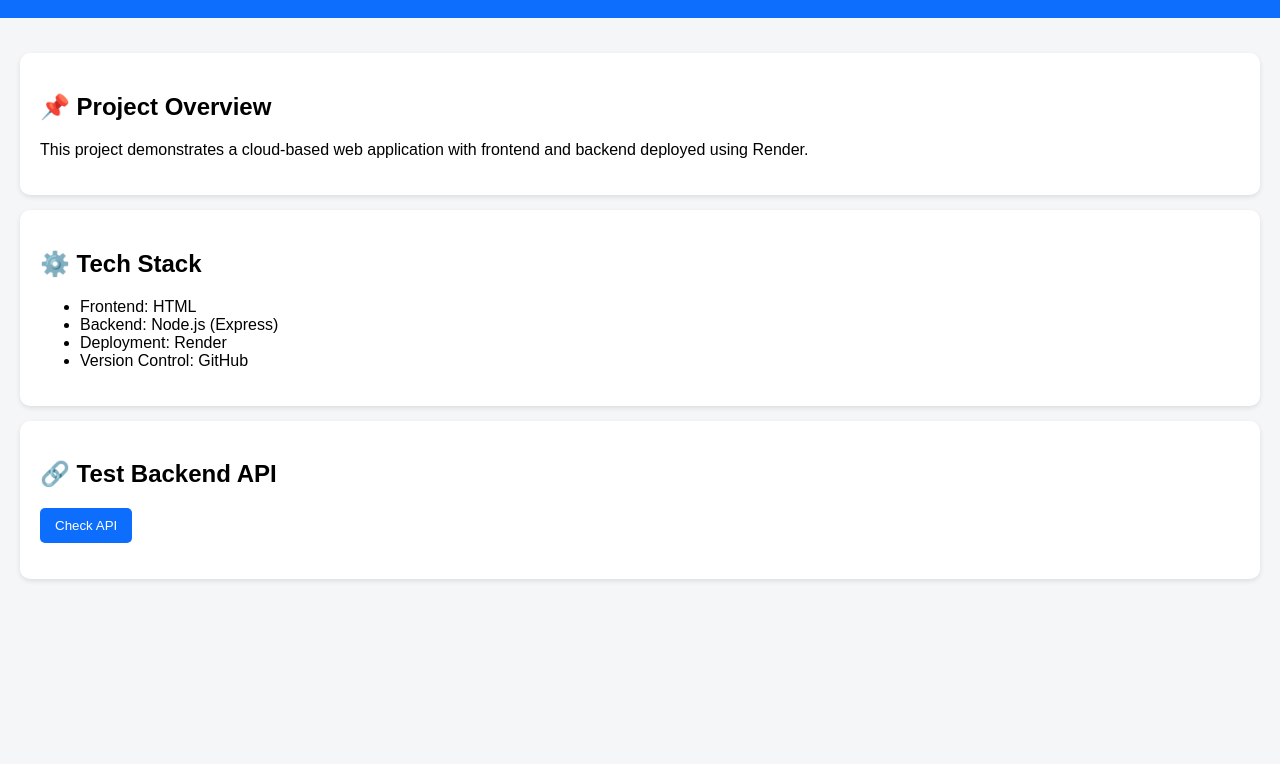
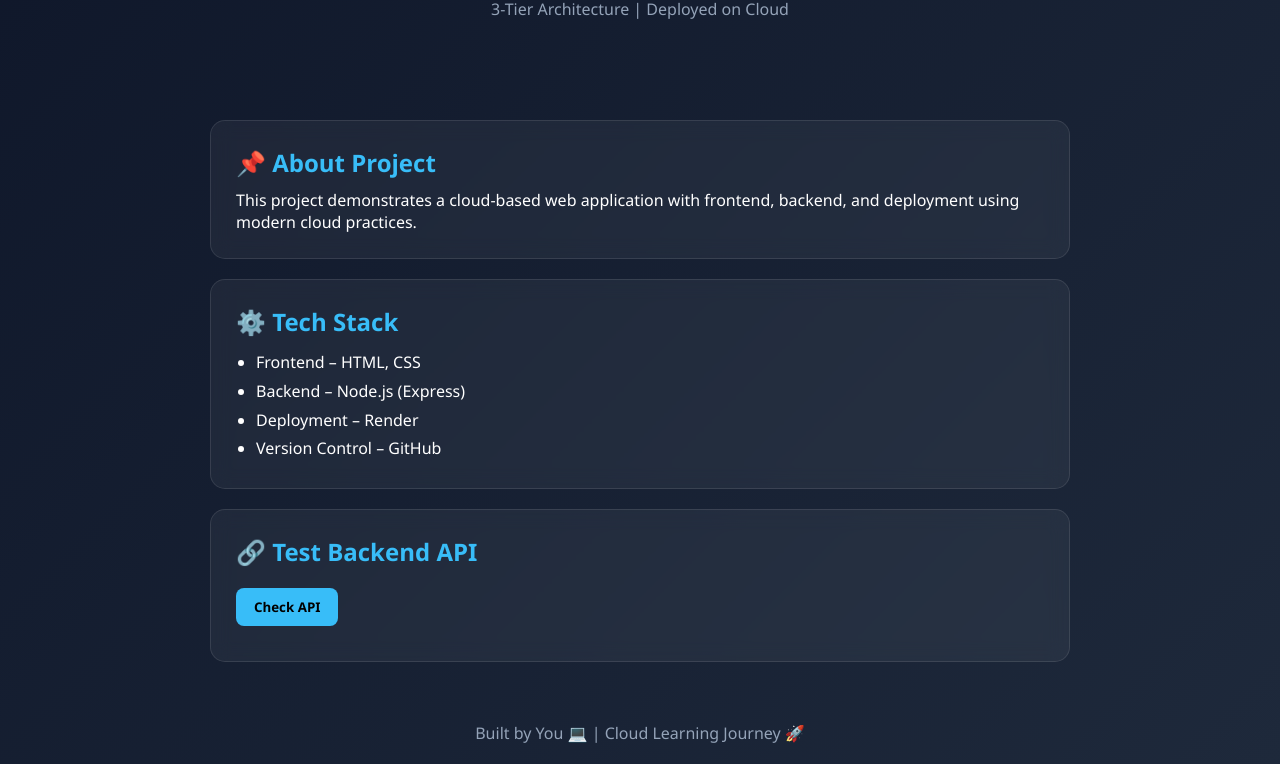
Before and after one commit to divyagnanavel3-sys/cloud-project, a website: page index.html in a window 1280 px wide. Shown: the part 127-891 px from the top of the page. Before the commit the page ends 800 px from the top, so only its background shows below. Drawn offline with Linux system fonts and the light colour scheme.

Commit message:
Update index.html

```diff
--- a/index.html
+++ b/index.html
@@ -2,72 +2,129 @@
 <html>
 <head>
     <title>Cloud Project</title>
+    <meta name="viewport" content="width=device-width, initial-scale=1.0">
+
     <style>
+        * {
+            margin: 0;
+            padding: 0;
+            box-sizing: border-box;
+            font-family: 'Segoe UI', sans-serif;
+        }
+
         body {
-            font-family: Arial;
-            margin: 0;
-            background: #f4f6f8;
+            background: linear-gradient(135deg, #0f172a, #1e293b);
+            color: white;
         }
+
         header {
-            background: #0d6efd;
-            color: white;
-            padding: 15px;
             text-align: center;
+            padding: 60px 20px;
         }
+
+        header h1 {
+            font-size: 40px;
+        }
+
+        header p {
+            margin-top: 10px;
+            color: #94a3b8;
+        }
+
         .container {
+            max-width: 900px;
+            margin: auto;
             padding: 20px;
         }
+
         .card {
-            background: white;
+            background: rgba(255, 255, 255, 0.05);
+            backdrop-filter: blur(10px);
+            padding: 25px;
+            margin: 20px 0;
+            border-radius: 15px;
+            border: 1px solid rgba(255,255,255,0.1);
+            transition: 0.3s;
+        }
+
+        .card:hover {
+            transform: translateY(-5px);
+        }
+
+        h2 {
+            margin-bottom: 10px;
+            color: #38bdf8;
+        }
+
+        ul {
+            margin-left: 20px;
+            line-height: 1.8;
+        }
+
+        .btn {
+            margin-top: 10px;
+            background: #38bdf8;
+            color: black;
+            padding: 10px 18px;
+            border: none;
+            border-radius: 8px;
+            cursor: pointer;
+            font-weight: bold;
+        }
+
+        .btn:hover {
+            background: #0ea5e9;
+        }
+
+        #result {
+            margin-top: 10px;
+            color: #22c55e;
+            font-weight: bold;
+        }
+
+        footer {
+            text-align: center;
             padding: 20px;
-            margin: 15px 0;
-            border-radius: 10px;
-            box-shadow: 0 2px 5px rgba(0,0,0,0.1);
-        }
-        button {
-            background: #0d6efd;
-            color: white;
-            padding: 10px 15px;
-            border: none;
-            border-radius: 5px;
-            cursor: pointer;
-        }
-        button:hover {
-            background: #084298;
+            color: #94a3b8;
         }
     </style>
 </head>
+
 <body>
 
 <header>
-    <h1>🚀 My Cloud Project</h1>
-    <p>3-Tier Architecture Demo</p>
+    <h1>🚀 Cloud Project</h1>
+    <p>3-Tier Architecture | Deployed on Cloud</p>
 </header>
 
 <div class="container">
 
     <div class="card">
-        <h2>📌 Project Overview</h2>
-        <p>This project demonstrates a cloud-based web application with frontend and backend deployed using Render.</p>
+        <h2>📌 About Project</h2>
+        <p>This project demonstrates a cloud-based web application with frontend, backend, and deployment using modern cloud practices.</p>
     </div>
 
     <div class="card">
         <h2>⚙️ Tech Stack</h2>
         <ul>
-            <li>Frontend: HTML</li>
-            <li>Backend: Node.js (Express)</li>
-            <li>Deployment: Render</li>
-            <li>Version Control: GitHub</li>
+            <li>Frontend – HTML, CSS</li>
+            <li>Backend – Node.js (Express)</li>
+            <li>Deployment – Render</li>
+            <li>Version Control – GitHub</li>
         </ul>
     </div>
 
     <div class="card">
         <h2>🔗 Test Backend API</h2>
-        <button onclick="testAPI()">Check API</button>
+        <button class="btn" onclick="testAPI()">Check API</button>
         <p id="result"></p>
     </div>
 
 </div>
+
+<footer>
+    Built by You 💻 | Cloud Learning Journey 🚀
+</footer>
 
 <script>
 function testAPI() {
```
